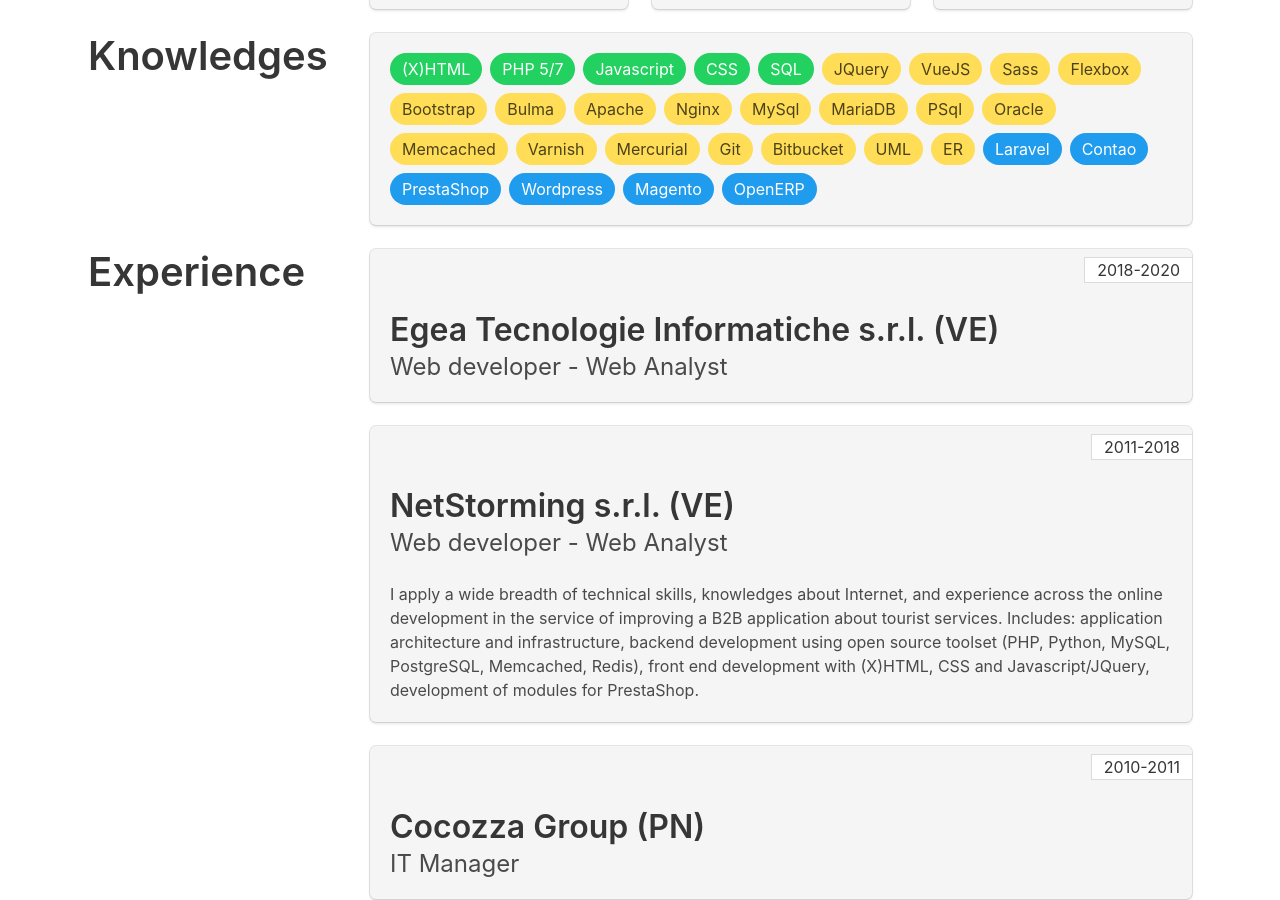
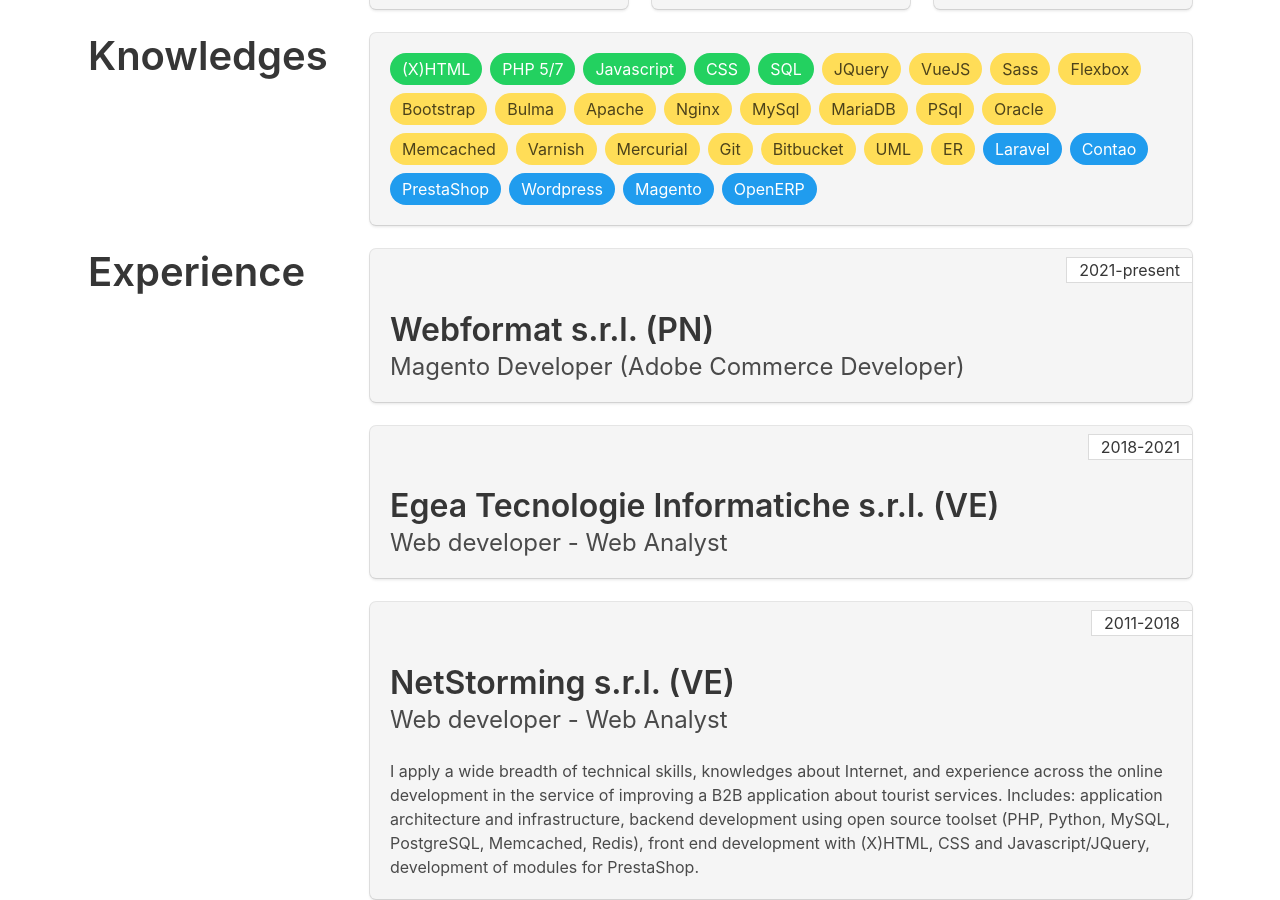
Before and after one commit to paolobattistella/paolobattistella_it, a Jekyll site: the page built from index.html, in a window 1280 px wide and 900 px high, scrolled down 325 px. Built offline with Jekyll 4.4.1, drawn with Linux system fonts in a browser that asks for light colours; comment, search, counter and statistics services are not loaded.

Commit message:
UPDATE work experiences

```diff
--- a/index.html
+++ b/index.html
@@ -82,7 +82,13 @@
     <div class="tile is-parent">
         <div class="tile is-child">
             <div class="box has-ribbon">
-                <div class="ribbon is-rounded">2018-2020</div>
+                <div class="ribbon is-rounded">2021-present</div>
+                <h3 class="title is-3">Webformat s.r.l. (PN)</h3>
+                <div class="subtitle is-4">Magento Developer (Adobe Commerce Developer)</div>
+            </div>
+
+            <div class="box has-ribbon">
+                <div class="ribbon is-rounded">2018-2021</div>
                 <h3 class="title is-3">Egea Tecnologie Informatiche s.r.l. (VE)</h3>
                 <div class="subtitle is-4">Web developer - Web Analyst</div>
             </div>
```
